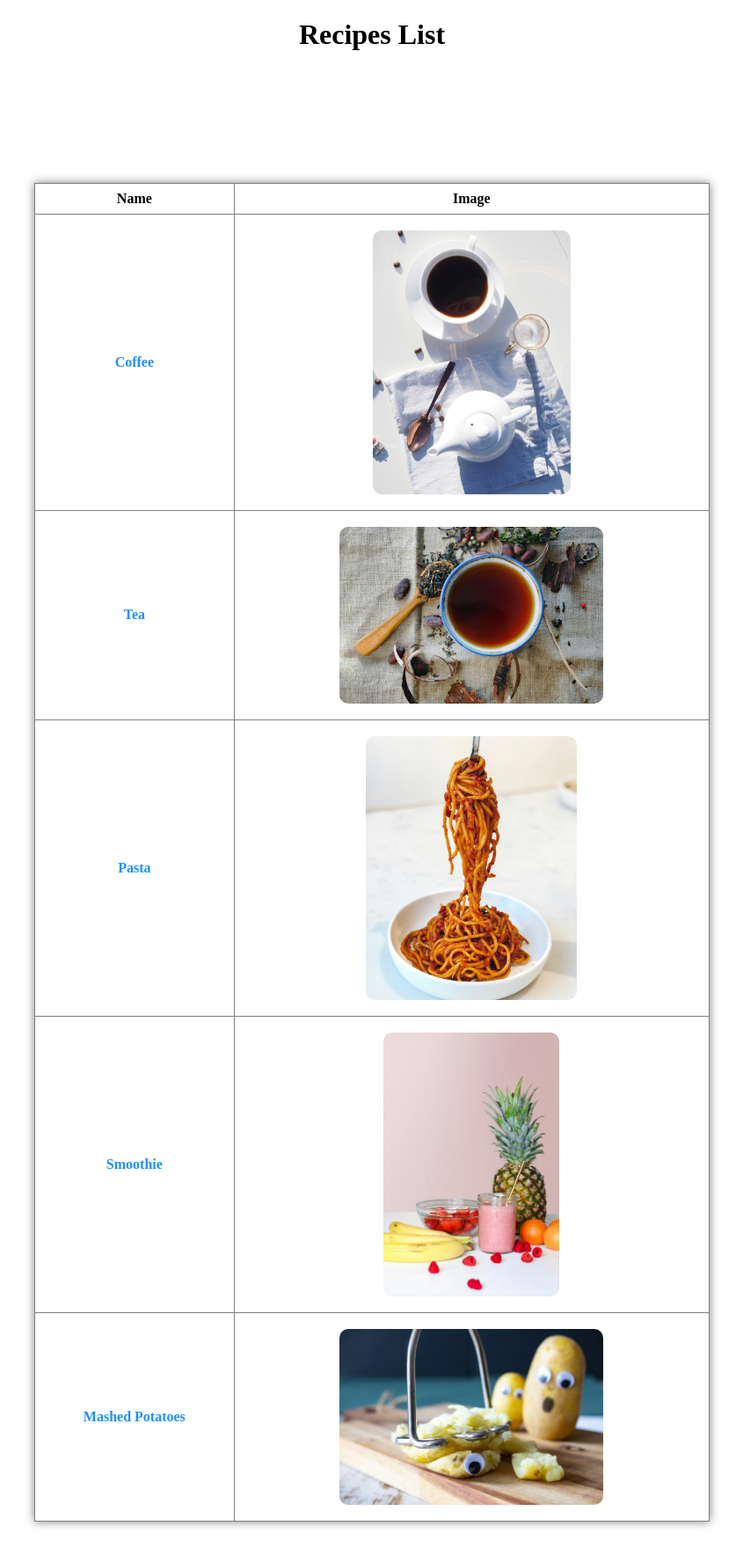
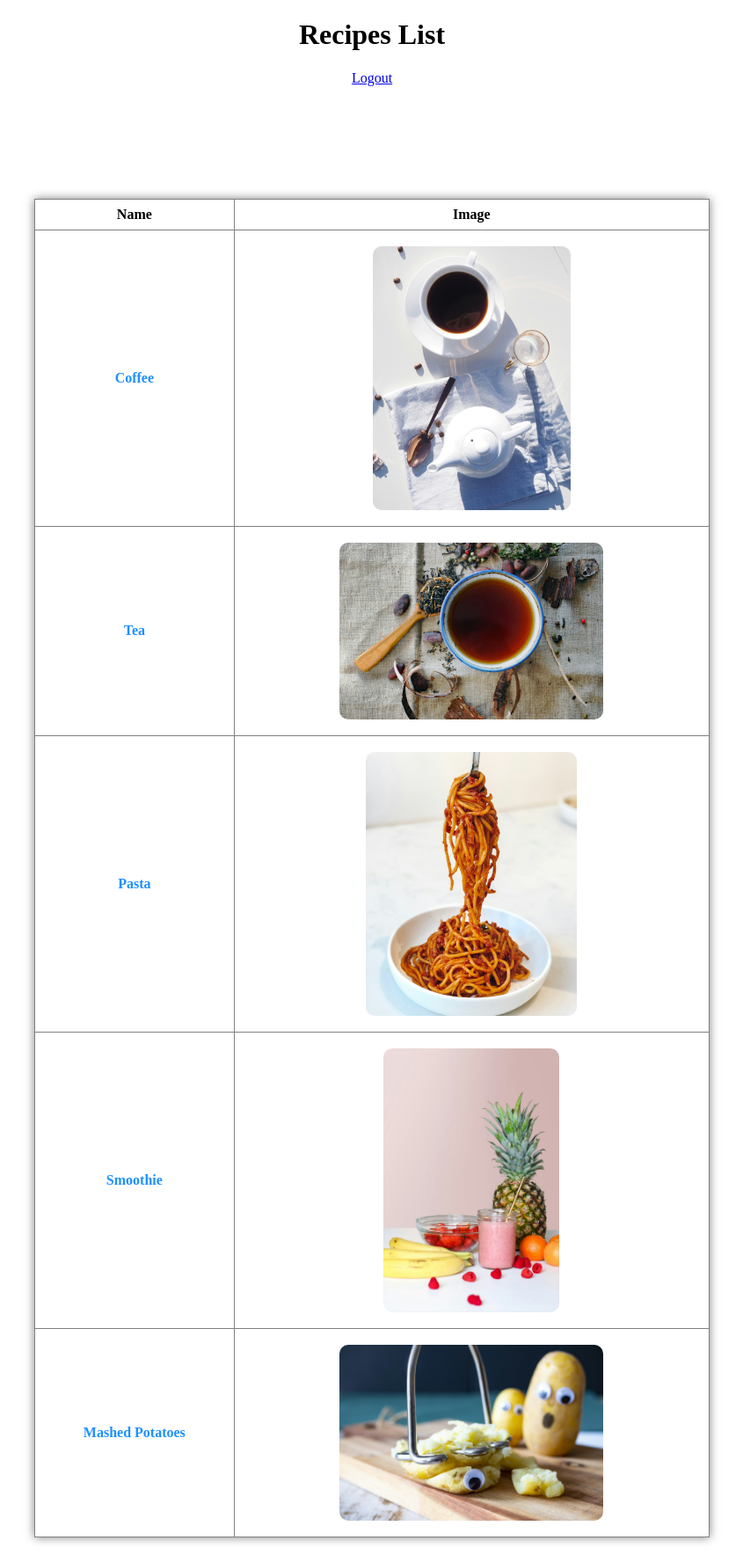
Before and after one commit to juliocgtrz/A2_Recipe_App, a Django app: page /list/ in a window 1280 px wide. Shown: the whole page at 88% size, without its empty margins (217-1062 px from the left). Before the commit the page ends 1737 px from the top, so only its background shows below. Run offline with Django 4.2, Linux system fonts and the light colour scheme; data comes from the database, SQL or seed files in the repository.

Commit message:
Update list.html
added logout link

```diff
--- a/src/recipes/templates/recipes/list.html
+++ b/src/recipes/templates/recipes/list.html
@@ -13,6 +13,9 @@
     <body>
         {% block content %}
             <h1 style="text-align: center">Recipes List</h1>
+            <div style="text-align: center">
+                <a href ="{%url 'logout' %}"> Logout </a>
+            </div>
             <br>
             <div style="text-align: center">
                 <table border="1" cellpadding="5" cellspacing="5" style="text-align: center">
```
